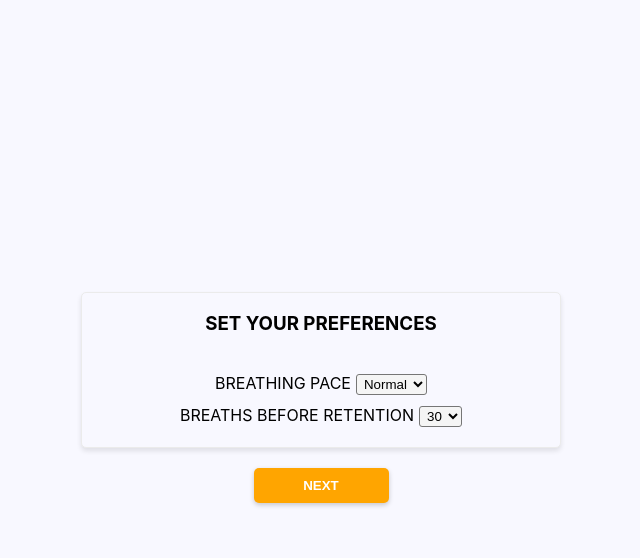
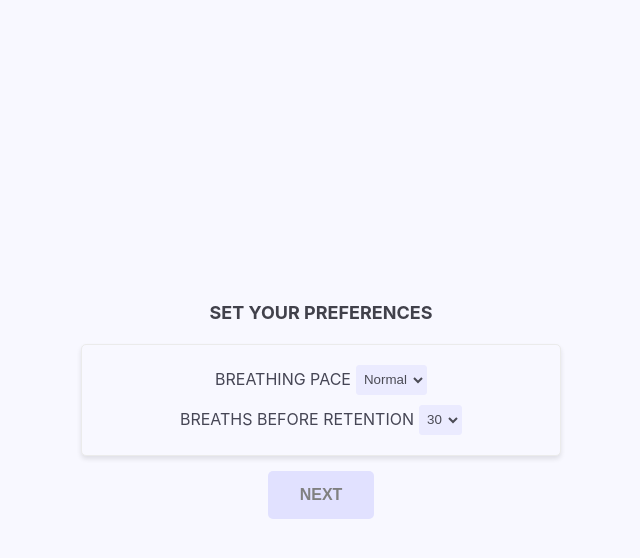
Before and after one commit to EyobABN/WHM-breathing_guide, a React (Create React App) app in the folder whm/: page / in a window 1280 px wide. Both pictures are taken after a click on the button "EXERCISE". Shown: the top 558 px of the page, without its empty margins (319-959 px from the left). Built offline with nearby package versions, Linux system fonts and the light colour scheme.

Commit message:
Brush up overall styling

```diff
--- a/whm/src/App/App.css
+++ b/whm/src/App/App.css
@@ -1,10 +1,3 @@
-select {
-  padding: 1px 3px;
-  margin-left: 5px;
-  background-color: whitesmoke;
-  border-radius: 3px;
-}
-
 .welcome, .form, .main {
   position: absolute;
   width: 100%;
@@ -20,20 +13,36 @@ select {
 
 .button {
   cursor: pointer;
-  display: block;
+  display: inline-block;
+  border: none;
+  border-radius: 5px;
+  background-color: rgb(225, 225, 255);
+  color: gray;
+  font-weight: 600;
+  font-size: 16px;
+  padding: 15px 32px;
+  text-align: center;
+  text-decoration: none;
+}
+
+.button:hover {
+  color: white;
   background-color: orange;
-  color: white;
-  font-weight: 600;
-  width: 135px;
-  height: 35px;
-  margin: 5px auto;
-  padding: 0;
-  border: 0;
-  border-radius: 5px;
-  box-shadow: 0 2px 5px rgba(0, 0, 0, 0.2);
 }
 
 .title {
   display: block;
-  padding-bottom: 15px;
+  color: rgb(65, 65, 75);
+  font-weight: 600;
+  font-size: 32px;
+  line-height: 40px;
+  margin-bottom: 1vh;
 }
+
+.subTitle {
+  display: block;
+  color: rgb(65, 65, 75);
+  font-size: 18px;
+  line-height: 26px;
+
+}
--- a/whm/src/App/Form/Form.css
+++ b/whm/src/App/Form/Form.css
@@ -13,10 +13,22 @@
   border-radius: 5px;
   box-shadow: 0 3px 5px rgba(0, 0, 0, 0.1);
 
+  padding-top: 15px;
   padding-bottom: 15px;
   margin-bottom: 15px;
 }
 
 .form-element {
   margin: 5px;
+  color: rgb(70, 70, 85);
 }
+
+select {
+  padding: 1px 3px;
+  margin-left: 5px;
+  background-color: rgb(235, 235, 255);
+  border-color: rgb(235, 235, 255);
+  border-radius: 3px;
+  height: 30px;
+  color: rgb(75, 75, 85);
+}
--- a/whm/src/App/Form/Form.js
+++ b/whm/src/App/Form/Form.js
@@ -5,6 +5,9 @@ import './Form.css'
 
 const Form = ({ setShowForm, setShowMain, setMainState }) => {
   const [ formState, setFormState ] = useState({ 'pace': 3, 'breaths': 30, 'round': 0, retentionTimes: [] });
+
+  const paces = ['Slow', 'Normal', 'Fast'];
+  const breaths = [10, 20, 30, 40, 50, 60];
 
   const handleSubmit = (event) => {
     event.preventDefault();
@@ -37,20 +40,16 @@ const Form = ({ setShowForm, setShowMain, setMainState }) => {
   };
 
   return (
-    <form className="form" onSubmit={handleSubmit}>
-      <div className="form-elements">
-        <h3 className="title">SET YOUR PREFERENCES</h3>
-        <PaceSelect
-          paces={['Slow', 'Normal', 'Fast']}
-          onChange={handlePaceChange}
-        />
-        <BreathSelect
-          numbers={[5, 20, 30, 40, 50, 60]}
-          onChange={handleNumberChange}
-        />
-      </div>
-      <button type="submit" className="button">NEXT</button>
-    </form>
+    <>
+      <form className="form" onSubmit={handleSubmit}>
+        <h3 className="subTitle">SET YOUR PREFERENCES</h3>
+        <div className="form-elements">
+          <PaceSelect paces={paces} onChange={handlePaceChange} />
+          <BreathSelect numbers={breaths} onChange={handleNumberChange} />
+        </div>
+        <button type="submit" className="button">NEXT</button>
+      </form>
+    </>
   );
 };
 
--- a/whm/src/App/Main/Main.css
+++ b/whm/src/App/Main/Main.css
@@ -1,34 +1,22 @@
 .back-button, .finish-button {
   cursor: pointer;
   position: absolute;
+  width: 30px;
+  height: 30px;
   top: 8%;
   color: rgb(225, 225, 255);
 }
 
 .back-button {
   left: 25px;
-  width: 25px;
-  height: 25px;
 }
 
 .finish-button {
   right: 25px;
-  width: 30px;
-  height: 30px;
 }
 
-
-.ff-button {
-  cursor: pointer;
-  width: 25px;
-  height: 25px;
-  color: rgb(225, 225, 255);
-}
-
-
 .back-button:hover,
-.finish-button:hover,
-.ff-button:hover {
+.finish-button:hover {
   color: orange;
 }
 
@@ -71,10 +59,21 @@
   position: absolute;
   margin: 50px;
   top: 0;
+  color: lightgray;
+}
+
+.prompt {
+  position: absolute;
+  margin: 50px;
+  top: 100px;
+
+  font-size: 20px;
+  color: lightgray;
+  font-weight: 500;
 }
 
 .controls {
   position: absolute;
   margin: 50px;
-  bottom: 0;
+  bottom: 50px;
 }
--- a/whm/src/App/Main/Main.js
+++ b/whm/src/App/Main/Main.js
@@ -3,7 +3,7 @@ import { motion, useAnimation } from 'framer-motion';
 import BreathCounter from './BreathCounter/BreathCounter';
 import Countup from './Timers/Countup';
 import Countdown from './Timers/Countdown';
-import { FaPlay, FaArrowLeft, FaTimes, FaFastForward, FaCheckCircle } from 'react-icons/fa';
+import { FaPlay, FaArrowLeft, FaTimes } from 'react-icons/fa';
 import './Main.css';
 
 
@@ -12,14 +12,16 @@ const Main = ({ setShowForm, setShowMain, mainState, setMainState }) => {
   const [isBreathing, setIsBreathing] = useState(false);
   const [isInRetention, setIsInRetention] = useState(false);
   const [isInRecovery, setIsInRecovery] = useState(false);
+  const [isInTransition, setIsInTransition] = useState(false);
 
   const [retentionSeconds, setRetentionSeconds] = useState(0);
 
   const controls = useAnimation();
   const breathLength = mainState.pace;
+  const recoveryLength = 15;
 
   const handleStart = () => {
-    if (isInRecovery) setIsInRecovery(false);
+    if (isInTransition) setIsInTransition(false);
     if (isStart) setIsStart(false);
     setMainState({...mainState, 'round': mainState.round + 1})
     setIsBreathing(!isBreathing);
@@ -44,9 +46,9 @@ const Main = ({ setShowForm, setShowMain, mainState, setMainState }) => {
     controls.stop();
     controls.start({scale: 1, transition: {duration: duration, ease: 'easeInOut'}});
     setIsBreathing(false);
-    setTimeout(() => {
+    // setTimeout(() => {
       setIsInRetention(true);
-    }, duration * 1000);
+    // }, duration * 1000);
   }
 
   const handleRecoveryClick = () => {
@@ -57,27 +59,38 @@ const Main = ({ setShowForm, setShowMain, mainState, setMainState }) => {
     setIsInRetention(false);
     setMainState({...mainState, 'retentionTimes': [...mainState.retentionTimes, retentionSeconds]});
     setRetentionSeconds(0);
-    setTimeout(() => {
+    // setTimeout(() => {
       setIsInRecovery(true);
-    }, duration * 1000);
+    // }, duration * 1000);
+  }
+
+  const handleTransition = () => {
+    setIsInRecovery(false);
+    setIsInTransition(true);
   }
 
   return (
     <main className='main'>
       <FaArrowLeft className='back-button' onClick={() => { setShowForm(true); setShowMain(false);}} />
+      <div className='prompt'>
+        { isStart && 'PRESS PLAY TO START' }
+        { isBreathing && `TAKE ${mainState.breaths} DEEP BREATHS` }
+        { isInRetention && 'LET GO AND HOLD' }
+        { isInRecovery && 'TAKE A DEEP BREATH IN AND HOLD'}
+      </div>
       <div className='state'>{`${JSON.stringify(mainState)}`}</div>
       <div className='bubble'>
         <motion.div className='circle' animate={controls}></motion.div>
         { isStart && <FaPlay type='button' className='play-button' title='Start session' onClick={handleStart} /> }
         { isBreathing && <BreathCounter setIsBreathing={setIsBreathing} setIsInRetention={setIsInRetention} maxCount={mainState.breaths} delay={breathLength * 1000}/> }
         { isInRetention && <Countup seconds={retentionSeconds} setSeconds={setRetentionSeconds} /> }
-        { isInRecovery && <Countdown seconds={5} controls={controls} completeRound={handleStart} mainState={mainState} />}
+        { isInRecovery && <Countdown seconds={recoveryLength} controls={controls} completeRound={handleTransition} mainState={mainState} />}
       </div>
       <div className='controls'>
-        { isBreathing && <FaFastForward type='button' title='Go into retention' className='ff-button' onClick={handleRetentionClick} /> }
-        { isInRetention && <FaCheckCircle type='button' title='Go into recovery' className='ff-button' onClick={handleRecoveryClick} /> }
+        { isBreathing && <button type='button' className='button' onClick={handleRetentionClick}>GO INTO RETENTION</button> }
+        { isInRetention && <button type='button' className='button' onClick={handleRecoveryClick}>GO INTO RECOVERY</button> }
       </div>
-      <FaTimes type='button' title='Stop session' className='finish-button'>Finish</FaTimes>
+      <FaTimes type='button' title='Stop session' className='finish-button' />
     </main>
   );
 };
--- a/whm/src/App/Main/Timers/Countdown.js
+++ b/whm/src/App/Main/Timers/Countdown.js
@@ -5,13 +5,14 @@ const Countdown = ({ seconds, controls, completeRound, mainState }) => {
 
   useEffect(() => {
     if (!timeLeft) {
+
       const duration = mainState.pace / 2;
 
       controls.stop();
       controls.start({scale: 1, transition: {duration: duration, ease: 'easeInOut'}});
       setTimeout(() => {
         completeRound();
-      }, duration * 1000 + 2000);
+      }, duration * 1000);
       return;
     }
 
@@ -22,11 +23,13 @@ const Countdown = ({ seconds, controls, completeRound, mainState }) => {
     return () => clearInterval(intervalId);
   }, [timeLeft, controls, completeRound, mainState.pace]);
 
+  const minutes = Math.floor(timeLeft / 60);
+  const displayMinutes = minutes < 10 ? `0${minutes}` : minutes;
   const displaySeconds = timeLeft % 60 < 10 ? `0${timeLeft % 60}` : timeLeft % 60;
 
   return (
     <div className='timer'>
-      <p>00:{displaySeconds}</p>
+      <p>{displayMinutes}:{displaySeconds}</p>
     </div>
   );
 };
--- a/whm/src/App/Welcome/Welcome.js
+++ b/whm/src/App/Welcome/Welcome.js
@@ -10,8 +10,8 @@ const Welcome = ({ setShowWelcome, setShowForm}) => {
 
   return (
     <div className="welcome">
-      <h1>WIM HOF METHOD</h1>
-      <p>Breathing Guide</p>
+      <div className="subTitle">Wim Hof Method</div>
+      <div className="title">BREATHING GUIDE</div>
       <button
         className="button"
         onClick={handleClick}
--- a/whm/src/index.css
+++ b/whm/src/index.css
@@ -8,7 +8,7 @@ html {
 
 body {
   margin: 0;
-  font-family: -apple-system, BlinkMacSystemFont, 'Segoe UI', 'Roboto', 'Oxygen',
+  font-family: -apple-system, Roboto, BlinkMacSystemFont, 'Segoe UI', 'Roboto', 'Oxygen',
     'Ubuntu', 'Cantarell', 'Fira Sans', 'Droid Sans', 'Helvetica Neue',
     sans-serif;
   -webkit-font-smoothing: antialiased;
```
